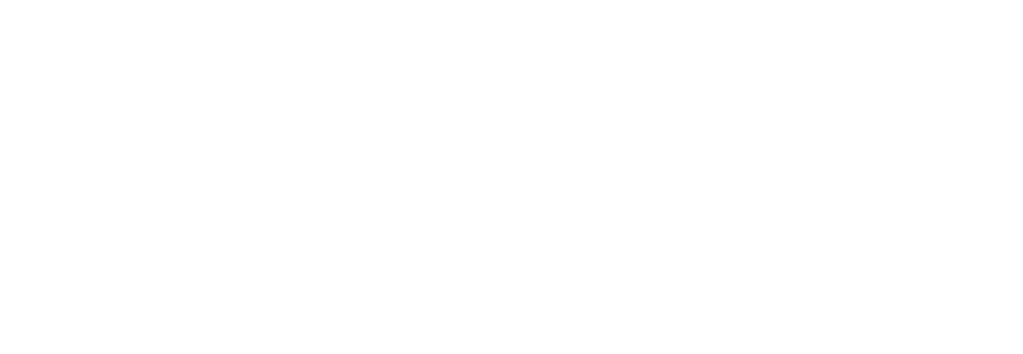
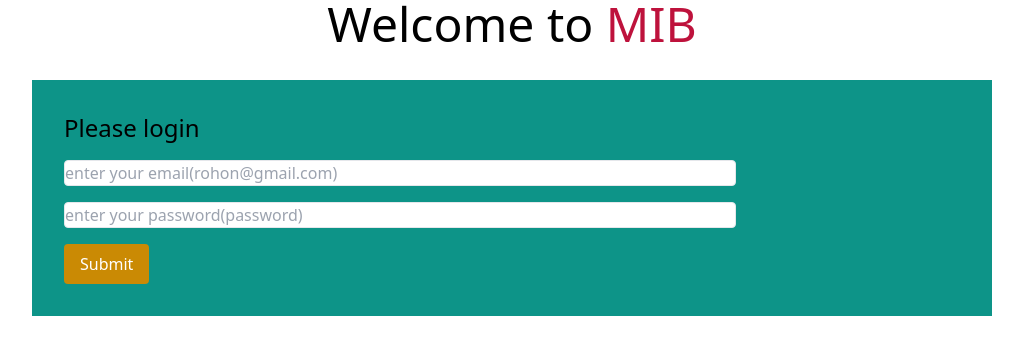
Before and after one commit to mashruf/banking-js, a plain HTML site: page index.html in a window 1280 px wide. Shown: the whole page, without its empty margins (128-1151 px from the left). Drawn offline with nearby package versions, Linux system fonts and the light colour scheme.

Commit message:
login page added

```diff
--- a/index.html
+++ b/index.html
@@ -12,7 +12,23 @@
 </head>
 
 <body>
-
+    <header>
+        <h1 class="text-5xl text-center">
+            Welcome to <span class="text-rose-700">MIB</span>
+        </h1>
+    </header>
+    <main>
+        <section class="w-3/4 mx-auto bg-teal-600 mt-8 p-8">
+            <h3 class="text-2xl mb-4">Please login</h3>
+            <div>
+                <input id="user-email" class="block w-3/4 border border-grey-400 rounded mb-4" type="email"
+                    placeholder="enter your email(rohon@gmail.com)">
+                <input id="user-password" class="block w-3/4 border border-grey-400 rounded mb-4" type="password"
+                    placeholder="enter your password(password)">
+                <button id="login-submit" class="bg-yellow-600 px-4 py-2 text-white font-medium rounded">Submit</button>
+            </div>
+        </section>
+    </main>
 
     <script src="js/login.js"></script>
 </body>
--- a/js/login.js
+++ b/js/login.js
@@ -0,0 +1,8 @@
+document.getElementById('login-submit').addEventListener('click', function () {
+    const userEmail = document.getElementById('user-email');
+    const userPassword = document.getElementById('user-password');
+
+    if (userEmail.value == 'rohon@gmail.com' && userPassword.value == 'password') {
+        window.location.href = 'banking.html';
+    }
+})
```
